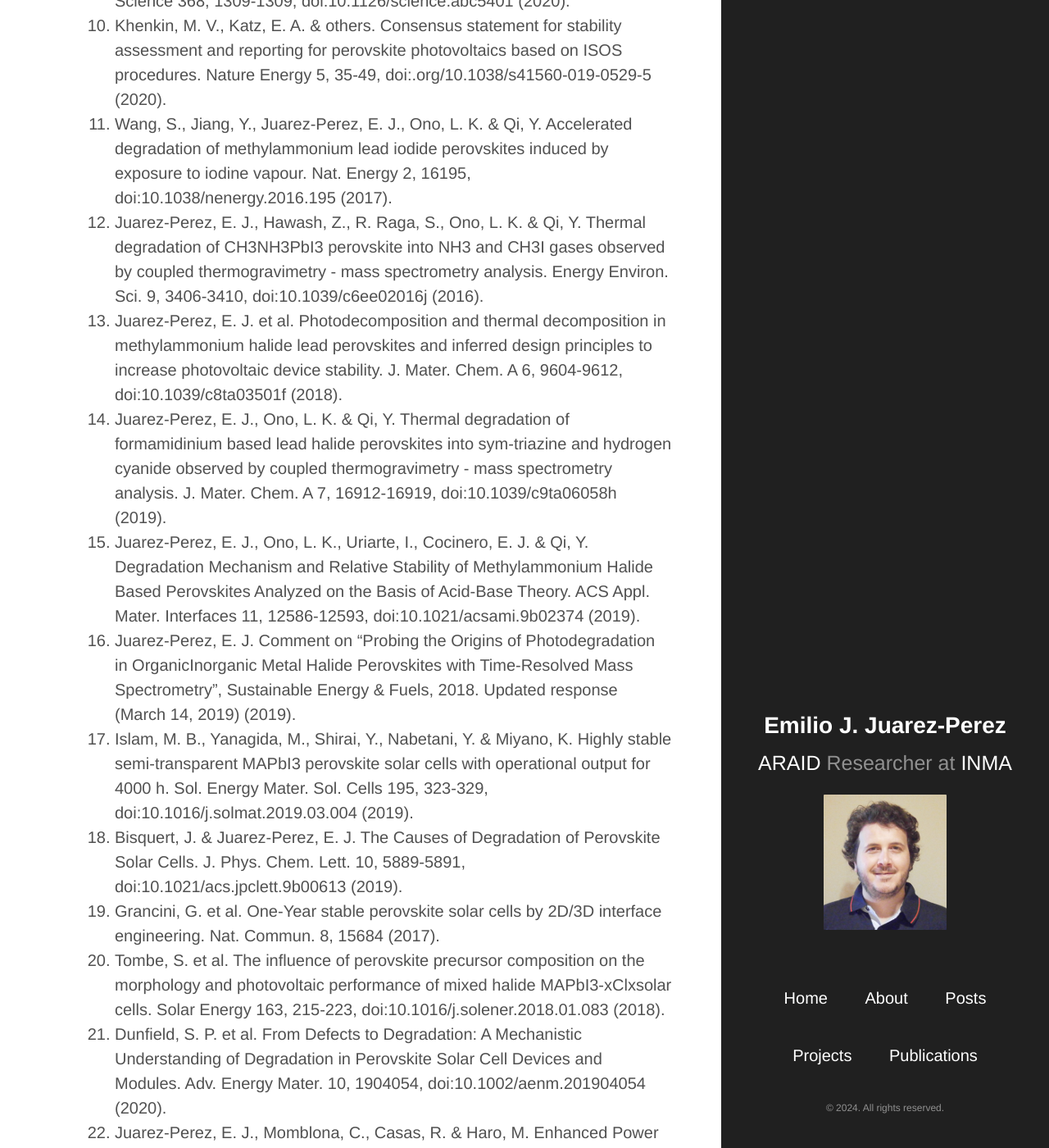
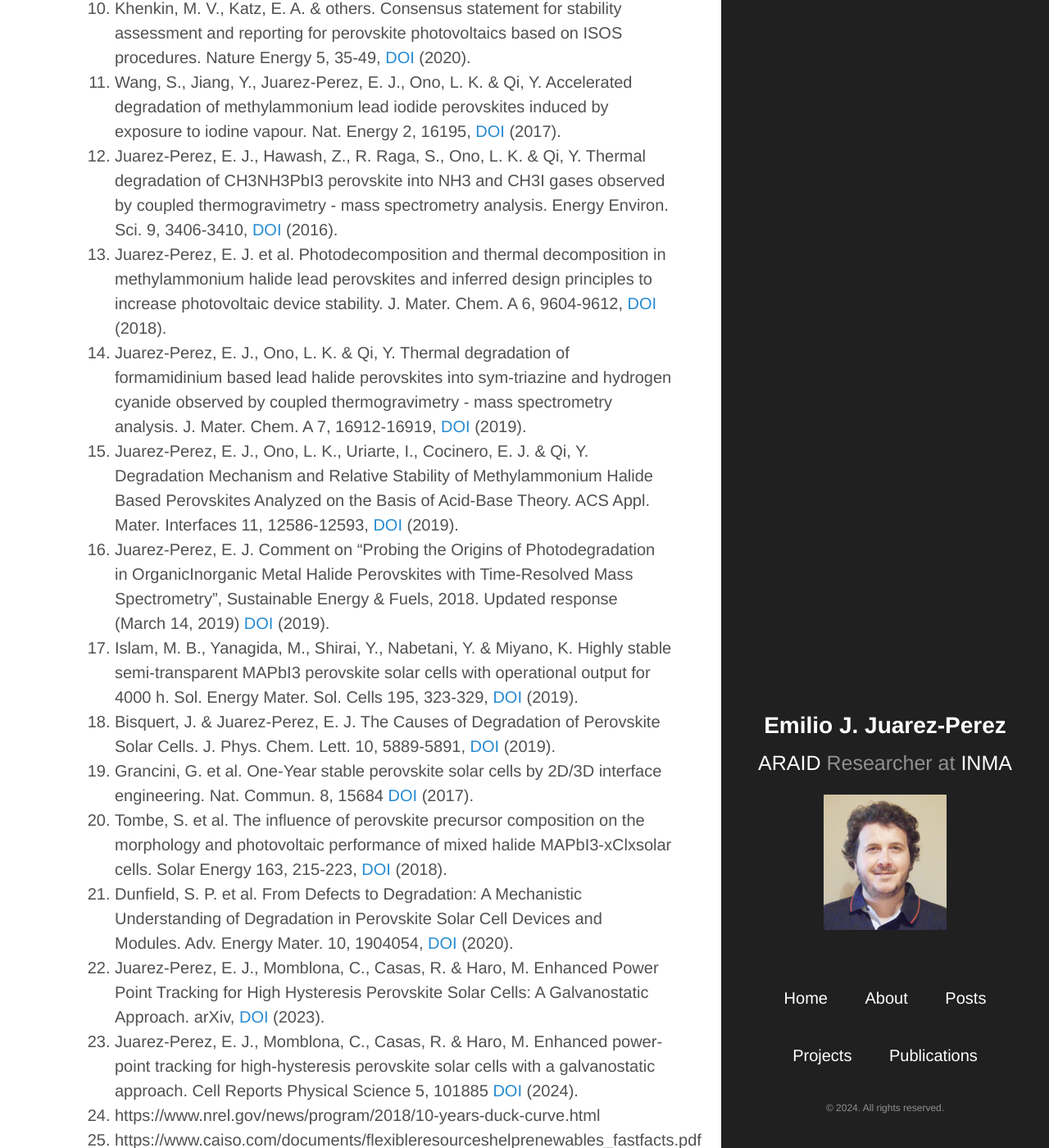
Before and after one commit to ejjpweb/ejjpweb.github.io, a Jekyll site: the page built from _posts/2024-07-10-Listado_Referencias.md, in a window 1280 px wide and 1400 px high, scrolled down 815 px. Shown: the whole window at 82% size. Built offline with Jekyll 4.4.1, drawn with Linux system fonts in a browser that asks for light colours; some of the changed text lies outside the part shown.

Commit message:
resubida de refs

```diff
--- a/_posts/2024-07-10-Listado_Referencias.md
+++ b/_posts/2024-07-10-Listado_Referencias.md
@@ -1,34 +1,38 @@
 ---
 layout: post
-title: Listado de Referencias para documento Vision
+title: Listado de Referencias para el documento "Visión"
 date: '2024-07-10T18:35:10+02:00'
 tags: []
 
 ---
 
-### Listado de Referencias para documento "Visión"
 
-
-1. Lewis, N. S. Toward cost-effective solar energy use. Science 315, 798-801, doi:10.1126/science.1137014 (2007).
-2. Kojima, A., Teshima, K., Shirai, Y. & Miyasaka, T. Organometal Halide Perovskites as Visible-Light Sensitizers for Photovoltaic Cells. J. Am. Chem. Soc. 131, 6050-6051, doi:10.1021/ja809598r (2009).
-3. Park, N.-G., Grätzel, M., Miyasaka, T., Zhu, K. & Emery, K. Towards stable and commercially available perovskite solar cells. Nat. Energy 1, 16152 (2016).
-4. https://www.nrel.gov/pv/assets/pdfs/best-research-cell-efficiencies.pdf
+1. Lewis, N. S. Toward cost-effective solar energy use. Science 315, 798-801, [DOI](https://doi.org/10.1126/science.1137014) (2007).
+2. Kojima, A., Teshima, K., Shirai, Y. & Miyasaka, T. Organometal Halide Perovskites as Visible-Light Sensitizers for Photovoltaic Cells. J. Am. Chem. Soc. 131, 6050-6051, [DOI](https://doi.org/10.1021/ja809598r) (2009).
+3. Park, N.-G., Grätzel, M., Miyasaka, T., Zhu, K. & Emery, K. Towards stable and commercially available perovskite solar cells. Nat. Energy 1, 16152 [DOI](https://doi.org/10.1038/nenergy.2016.152) (2016).
+4. [Best Research Cell Efficiencies NREL](https://www.nrel.gov/pv/assets/pdfs/best-research-cell-efficiencies.pdf)
 5. Yu, H. J. J. & Geoffron, P. in Photovoltaic Solar Energy Conversion   (eds Shiva Gorjian & Ashish Shukla)  413-437 (Academic Press, 2020).
-6. Green, M. A. How Did Solar Cells Get So Cheap? Joule 3, 631-633, doi:10.1016/j.joule.2019.02.010 (2019).
-7. https://n9.cl/wqz3k
-8. Sherahilo, T. Oxford PV perovskite solar cell achieves 28% efficiency: https://n9.cl/rhb4p
-9. Juarez-Perez, E. J. & Haro, M. Perovskite solar cells take a step forward. Science 368, 1309-1309, doi:10.1126/science.abc5401 (2020).
-10. Khenkin, M. V., Katz, E. A. & others. Consensus statement for stability assessment and reporting for perovskite photovoltaics based on ISOS procedures. Nature Energy 5, 35-49, doi:.org/10.1038/s41560-019-0529-5 (2020).
-11. Wang, S., Jiang, Y., Juarez-Perez, E. J., Ono, L. K. & Qi, Y. Accelerated degradation of methylammonium lead iodide perovskites induced by exposure to iodine vapour. Nat. Energy 2, 16195, doi:10.1038/nenergy.2016.195 (2017).
-12. Juarez-Perez, E. J., Hawash, Z., R. Raga, S., Ono, L. K. & Qi, Y. Thermal degradation of CH3NH3PbI3 perovskite into NH3 and CH3I gases observed by coupled thermogravimetry - mass spectrometry analysis. Energy Environ. Sci. 9, 3406-3410, doi:10.1039/c6ee02016j (2016).
-13. Juarez-Perez, E. J. et al. Photodecomposition and thermal decomposition in methylammonium halide lead perovskites and inferred design principles to increase photovoltaic device stability. J. Mater. Chem. A 6, 9604-9612, doi:10.1039/c8ta03501f (2018).
-14. Juarez-Perez, E. J., Ono, L. K. & Qi, Y. Thermal degradation of formamidinium based lead halide perovskites into sym-triazine and hydrogen cyanide observed by coupled thermogravimetry - mass spectrometry analysis. J. Mater. Chem. A 7, 16912-16919, doi:10.1039/c9ta06058h (2019).
-15. Juarez-Perez, E. J., Ono, L. K., Uriarte, I., Cocinero, E. J. & Qi, Y. Degradation Mechanism and Relative Stability of Methylammonium Halide Based Perovskites Analyzed on the Basis of Acid-Base Theory. ACS Appl. Mater. Interfaces 11, 12586-12593, doi:10.1021/acsami.9b02374 (2019).
-16. Juarez-Perez, E. J. Comment on “Probing the Origins of Photodegradation in OrganicInorganic Metal Halide Perovskites with Time-Resolved Mass Spectrometry”, Sustainable Energy & Fuels, 2018. Updated response (March 14, 2019) (2019).
-17. Islam, M. B., Yanagida, M., Shirai, Y., Nabetani, Y. & Miyano, K. Highly stable semi-transparent MAPbI3 perovskite solar cells with operational output for 4000 h. Sol. Energy Mater. Sol. Cells 195, 323-329, doi:10.1016/j.solmat.2019.03.004 (2019).
-18. Bisquert, J. & Juarez-Perez, E. J. The Causes of Degradation of Perovskite Solar Cells. J. Phys. Chem. Lett. 10, 5889-5891, doi:10.1021/acs.jpclett.9b00613 (2019).
-19. Grancini, G. et al. One-Year stable perovskite solar cells by 2D/3D interface engineering. Nat. Commun. 8, 15684 (2017).
-20. Tombe, S. et al. The influence of perovskite precursor composition on the morphology and photovoltaic performance of mixed halide MAPbI3-xClxsolar cells. Solar Energy 163, 215-223, doi:10.1016/j.solener.2018.01.083 (2018).
-21. Dunfield, S. P. et al. From Defects to Degradation: A Mechanistic Understanding of Degradation in Perovskite Solar Cell Devices and Modules. Adv. Energy Mater. 10, 1904054, doi:10.1002/aenm.201904054 (2020).
-22. Juarez-Perez, E. J., Momblona, C., Casas, R. & Haro, M. Enhanced Power Point Tracking for High Hysteresis Perovskite Solar Cells: A Galvanostatic Approach. arXiv, 10.48550/arXiv.42312.03124, doi:10.48550/arXiv.2312.03124 (2023).
-23. Juarez-Perez, E. J., Momblona, C., Casas, R. & Haro, M. Enhanced power-point tracking for high-hysteresis perovskite solar cells with a galvanostatic approach. Cell Reports Physical Science 5, 101885 (2024).
+6. Green, M. A. How Did Solar Cells Get So Cheap? Joule 3, 631-633, [DOI](https://doi.org/10.1016/j.joule.2019.02.010) (2019).
+7. https://www.chemistryworld.com/news/first-building-integrated-deployment-shows-perovskite-solars-growing-maturity/3009953.article
+8. https://www.longi.com/en/news/new-world-record-for-the-efficiency-of-crystalline-silicon-perovskite-tandem-solar-cells/
+9. Juarez-Perez, E. J. & Haro, M. Perovskite solar cells take a step forward. Science 368, 1309-1309, [DOI](https://doi.org/10.1126/science.abc5401) (2020).
+10. Khenkin, M. V., Katz, E. A. & others. Consensus statement for stability assessment and reporting for perovskite photovoltaics based on ISOS procedures. Nature Energy 5, 35-49, [DOI](https://doi.org/10.1038/s41560-019-0529-5) (2020).
+11. Wang, S., Jiang, Y., Juarez-Perez, E. J., Ono, L. K. & Qi, Y. Accelerated degradation of methylammonium lead iodide perovskites induced by exposure to iodine vapour. Nat. Energy 2, 16195, [DOI](https://doi.org/10.1038/nenergy.2016.195) (2017).
+12. Juarez-Perez, E. J., Hawash, Z., R. Raga, S., Ono, L. K. & Qi, Y. Thermal degradation of CH3NH3PbI3 perovskite into NH3 and CH3I gases observed by coupled thermogravimetry - mass spectrometry analysis. Energy Environ. Sci. 9, 3406-3410, [DOI](https://doi.org/10.1039/c6ee02016j) (2016).
+13. Juarez-Perez, E. J. et al. Photodecomposition and thermal decomposition in methylammonium halide lead perovskites and inferred design principles to increase photovoltaic device stability. J. Mater. Chem. A 6, 9604-9612, [DOI](https://doi.org/10.1039/c8ta03501f) (2018).
+14. Juarez-Perez, E. J., Ono, L. K. & Qi, Y. Thermal degradation of formamidinium based lead halide perovskites into sym-triazine and hydrogen cyanide observed by coupled thermogravimetry - mass spectrometry analysis. J. Mater. Chem. A 7, 16912-16919, [DOI](https://doi.org/10.1039/c9ta06058h) (2019).
+15. Juarez-Perez, E. J., Ono, L. K., Uriarte, I., Cocinero, E. J. & Qi, Y. Degradation Mechanism and Relative Stability of Methylammonium Halide Based Perovskites Analyzed on the Basis of Acid-Base Theory. ACS Appl. Mater. Interfaces 11, 12586-12593, [DOI](https://doi.org/10.1021/acsami.9b02374) (2019).
+16. Juarez-Perez, E. J. Comment on “Probing the Origins of Photodegradation in OrganicInorganic Metal Halide Perovskites with Time-Resolved Mass Spectrometry”, Sustainable Energy & Fuels, 2018. Updated response (March 14, 2019) [DOI](https://doi.org/10.26434/chemrxiv.7295585) (2019).
+17. Islam, M. B., Yanagida, M., Shirai, Y., Nabetani, Y. & Miyano, K. Highly stable semi-transparent MAPbI3 perovskite solar cells with operational output for 4000 h. Sol. Energy Mater. Sol. Cells 195, 323-329, [DOI](https://doi.org/10.1016/j.solmat.2019.03.004) (2019).
+18. Bisquert, J. & Juarez-Perez, E. J. The Causes of Degradation of Perovskite Solar Cells. J. Phys. Chem. Lett. 10, 5889-5891, [DOI](https://doi.org/10.1021/acs.jpclett.9b00613) (2019).
+19. Grancini, G. et al. One-Year stable perovskite solar cells by 2D/3D interface engineering. Nat. Commun. 8, 15684 [DOI](https://doi.org/10.1038/ncomms15684) (2017).
+20. Tombe, S. et al. The influence of perovskite precursor composition on the morphology and photovoltaic performance of mixed halide MAPbI3-xClxsolar cells. Solar Energy 163, 215-223, [DOI](https://doi.org/10.1016/j.solener.2018.01.083) (2018).
+21. Dunfield, S. P. et al. From Defects to Degradation: A Mechanistic Understanding of Degradation in Perovskite Solar Cell Devices and Modules. Adv. Energy Mater. 10, 1904054, [DOI](https://doi.org/10.1002/aenm.201904054) (2020).
+22. Juarez-Perez, E. J., Momblona, C., Casas, R. & Haro, M. Enhanced Power Point Tracking for High Hysteresis Perovskite Solar Cells: A Galvanostatic Approach. arXiv, [DOI](https://doi.org/10.48550/arXiv.2312.03124) (2023).
+23. Juarez-Perez, E. J., Momblona, C., Casas, R. & Haro, M. Enhanced power-point tracking for high-hysteresis perovskite solar cells with a galvanostatic approach. Cell Reports Physical Science 5, 101885 [DOI](https://doi.org/10.1016/j.xcrp.2024.101885) (2024).
+24. https://www.nrel.gov/news/program/2018/10-years-duck-curve.html
+25. https://www.caiso.com/documents/flexibleresourceshelprenewables_fastfacts.pdf
+26. López Prol, J., Steininger, K. W. & Zilberman, D. The cannibalization effect of wind and solar in the California wholesale electricity market. Energy Economics 85, 104552, [DOI](https://doi.org/10.1016/j.eneco.2019.104552) (2020).
+27. Peña, J. I., Rodríguez, R. & Mayoral, S. Cannibalization, depredation, and market remuneration of power plants. Energy Policy 167, 113086, [DOI](https://doi.org/10.1016/j.enpol.2022.113086) (2022).
+28. Ciria-Ramos, I., Juarez-Perez, E. J. & Haro, M. Solar Energy Storage Using a Cu2O-TiO2 Photocathode in a Lithium Battery. Small, 2301244, [DOI](https://doi.org/10.1002/smll.202301244) (2023).
+29. Ciria-Ramos, I. et al. Electrochemical Performance of M(dca)2pyz (M= Fe, Co, and Ni) MOFs as Sustainable Anodes in Lithium-Ion Batteries. J. Mater. Chem.A, [DOI](https://doi.org/10.1039/d4ta02137a) (2024).
```
